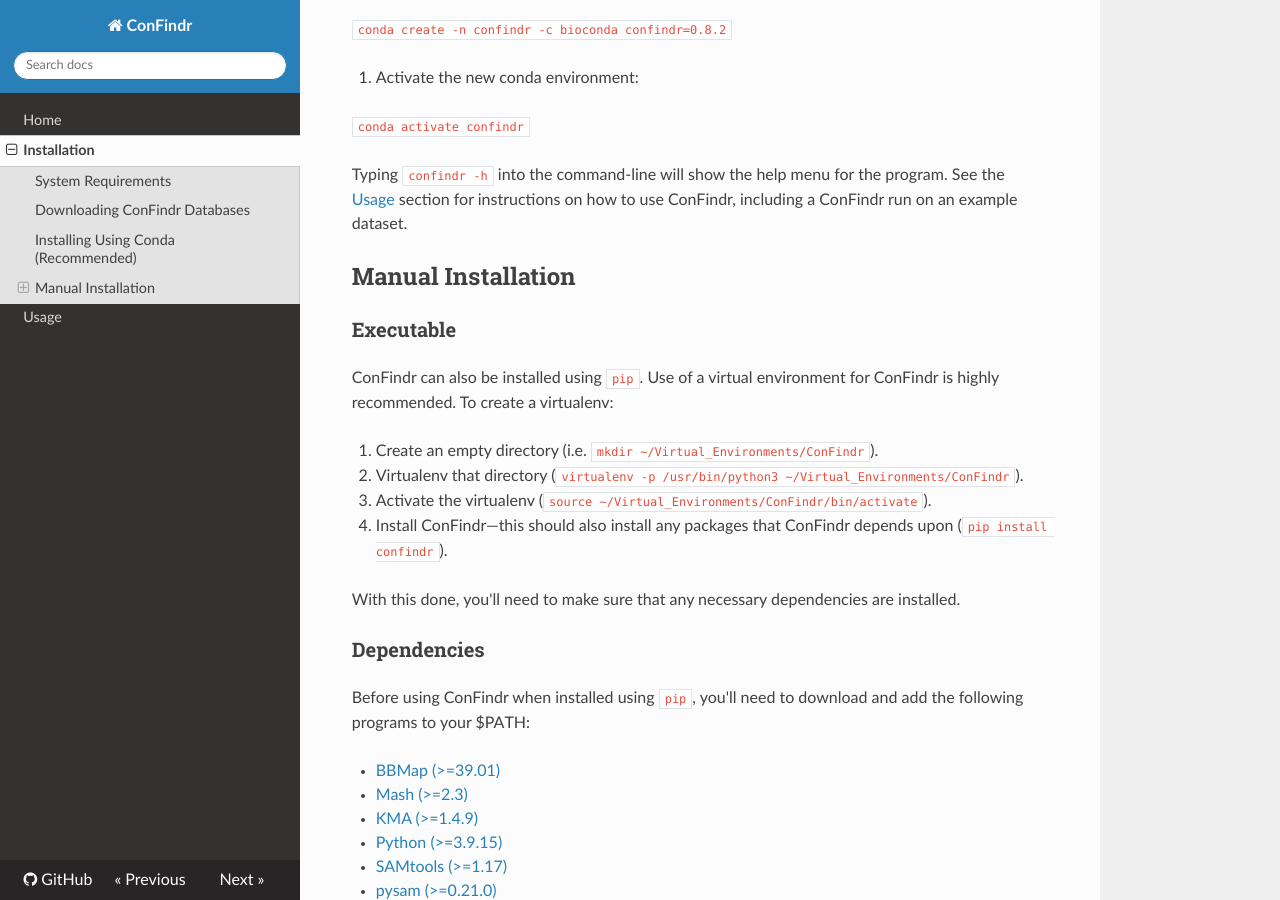
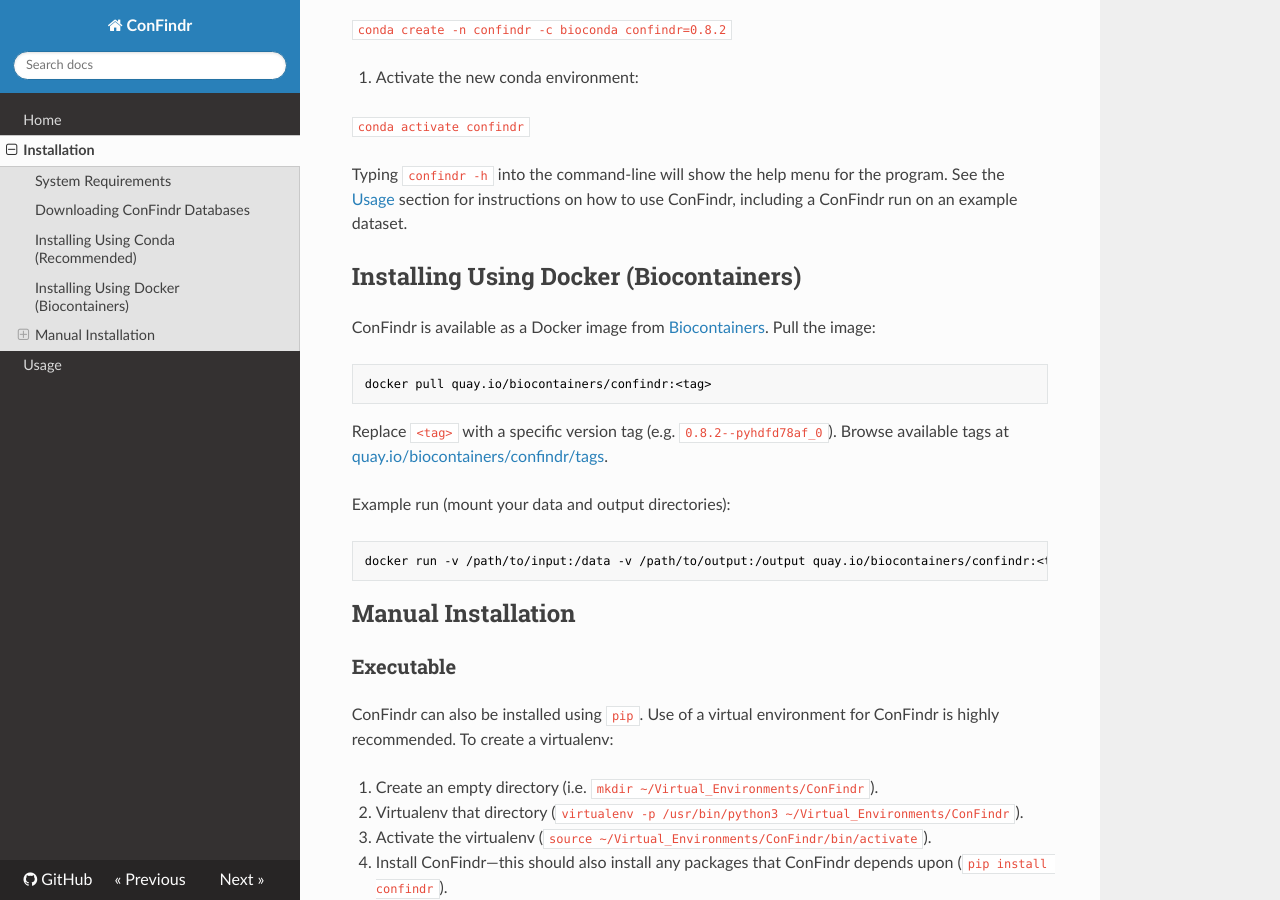
Before and after one commit to OLC-Bioinformatics/ConFindr, an MkDocs documentation site: the page built from docs/install.md, in a window 1280 px wide and 900 px high, scrolled down 1422 px. Built offline with MkDocs 1.6.1, drawn with Linux system fonts in a browser that asks for light colours; nearby versions of some CDN libraries.

Commit message:
docs: add Biocontainers Docker to README and install docs (fixes #53)
fix: replace pkg_resources with importlib.metadata (fixes #79)

- Add Docker/Biocontainers installation section to README and docs/install.md
- Replace pkg_resources.get_distribution with importlib.metadata.version
- Add python_requires>=3.8 for importlib.metadata compatibility
- Resolves ModuleNotFoundError: No module named 'pkg_resources' with
  modern setuptools (no need to downgrade to 69.5.1)

Made-with: Cursor

````diff
--- a/docs/install.md
+++ b/docs/install.md
@@ -59,6 +59,22 @@ find that it will automatically download to a folder called `.confindr_db` in yo
 
 Typing `confindr -h` into the command-line will show the help menu for the program. See the [Usage](usage.md) section for instructions on how to use ConFindr, including a ConFindr run on an example dataset.
 
+## Installing Using Docker (Biocontainers)
+
+ConFindr is available as a Docker image from [Biocontainers](https://quay.io/organization/biocontainers). Pull the image:
+
+```bash
+docker pull quay.io/biocontainers/confindr:<tag>
+```
+
+Replace `<tag>` with a specific version tag (e.g. `0.8.2--pyhdfd78af_0`). Browse available tags at [quay.io/biocontainers/confindr/tags](https://quay.io/repository/biocontainers/confindr?tab=tags).
+
+Example run (mount your data and output directories):
+
+```bash
+docker run -v /path/to/input:/data -v /path/to/output:/output quay.io/biocontainers/confindr:<tag> confindr -i /data -o /output
+```
+
 ## Manual Installation
 
 ### Executable
--- a/setup.py
+++ b/setup.py
@@ -5,6 +5,7 @@ from setuptools import setup, find_packages
 setup(
     name="confindr",
     version="0.8.2",
+    python_requires=">=3.8",
     packages=find_packages(),
     entry_points={
        'console_scripts': [
````
Also changed, not shown: README.md (+18 -0 lines), 1 other file.
